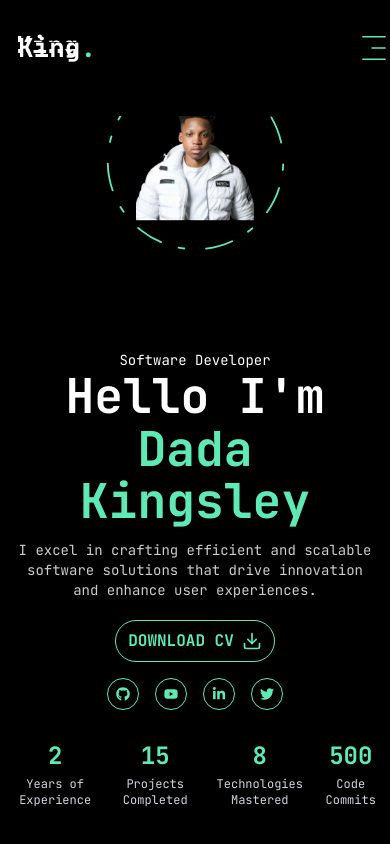
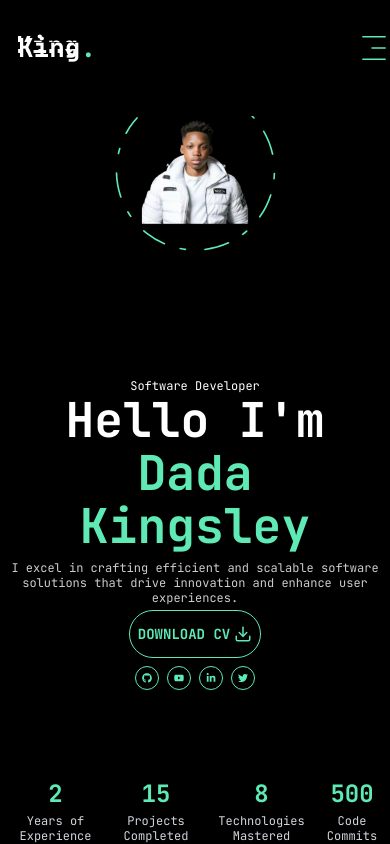
Before and after one commit to King-web-cell-05/demilade-portfolio, a Next.js app: page / in a window 390 px wide. Built offline with nearby package versions, Linux system fonts and the light colour scheme.

Commit message:
Update page.tsx

```diff
--- a/app/page.tsx
+++ b/app/page.tsx
@@ -2,59 +2,59 @@ import { Button } from "@/components/ui/button";
 import { FiDownload } from "react-icons/fi";
 import Socials from "@/components/Social";
 import Photo from "@/components/Photo";
-import Stats from "@/components/Stats"
+import Stats from "@/components/Stats";
+
 const Home = () => {
   return (
     <section className="h-screen relative flex items-center justify-center xl:items-start xl:justify-between xl:pt-8 overflow-hidden">
-      {" "}
       <div className="container mx-auto h-full flex flex-col xl:flex-row items-center xl:items-start justify-center xl:justify-between gap-2 sm:gap-12 xl:gap-15 relative">
-        {" "}
-        {/* Text Section */}{" "}
-        <div className="text-center xl:text-left order-2 xl:order-none relative z-10 px-3 sm:px-0">
-          {" "}
-          <span className="block text-sm sm:text-base">
+        {/* Text Section */}
+        <div className="text-center xl:text-left order-2 xl:order-none relative z-10 px-2 sm:px-0">
+          <span className="block text-xs sm:text-base max-[375px]:text-[7px]">
             Software Developer
-          </span>{" "}
-          <h1 className="h1 mb-3 sm:mb-5 text-2xl sm:text-4xl">
-            {" "}
-            Hello I'm {" "}
-            <span className="text-emerald-300 xl:whitespace-nowrap">Dada Kingsley</span>{" "}
-          </h1>{" "}
-          <p className="max-w-[500px] mb-5 sm:mb-9 text-white/80 text-sm sm:text-base mx-auto xl:mx-0">
-            {" "}
+          </span>
+          <h1 className="h1 mb-2 sm:mb-3 text-xl sm:text-4xl max-[375px]:text-[12px]">
+            Hello I'm{" "}
+            <span className="text-emerald-300 xl:whitespace-nowrap">
+              Dada Kingsley
+            </span>
+          </h1>
+          <p className="max-w-[500px] mb-1 sm:mb-9 text-white/80 text-xs sm:text-base mx-auto xl:mx-0 max-[375px]:text-[8px] leading-tight">
             I excel in crafting efficient and scalable software solutions that
-            drive innovation and enhance user experiences.{" "}
-          </p>{" "}
-          <div className="flex flex-col xl:flex-row items-center gap-4 sm:gap-8 justify-center xl:justify-start">
-            {" "}
+            drive innovation and enhance user experiences.
+          </p>
+          <div className="flex flex-col xl:flex-row items-center gap-2 sm:gap-8 justify-center xl:justify-start">
             <Button
               variant="outline"
-              size="lg"
-              className="uppercase flex items-center gap-2 sm:gap-3 px-3 py-2 sm:px-4 sm:py-3 text-base sm:text-lg"
+              size="sm"
+              className="uppercase flex items-center gap-1 sm:gap-3 px-2 py-1 sm:px-4 sm:py-3 text-sm sm:text-lg
+                max-[375px]:px-[3px] max-[375px]:py-[1px] max-[375px]:text-[8px]"
             >
-              {" "}
-              <span>Download CV</span>{" "}
-              <FiDownload className="text-xl sm:text-2xl" />{" "}
-            </Button>{" "}
-            <div className="mb-4 sm:mb-6 xl:mb-0">
-              {" "}
+              <span>Download CV</span>
+              <FiDownload className="text-lg sm:text-2xl max-[375px]:text-[10px]" />
+            </Button>
+            <div className="mb-2 sm:mb-6 xl:mb-0">
               <Socials
-                containerStyles="flex gap-4 sm:gap-6"
-                iconstyles="w-8 h-8 sm:w-9 sm:h-9 border border-emerald-300 rounded-full flex justify-center items-center text-emerald-300 text-sm sm:text-base hover:bg-emerald-300 hover:text-black hover:transition-all duration-500"
-              />{" "}
-            </div>{" "}
-          </div>{" "}
-        </div>{" "}
-        {/* Photo Section - absolute on mobile */}{" "}
-        <div className="absolute top-0 left-1/2 -translate-x-1/2 order-1 xl:static xl:order-none mb-4 sm:mb-8 xl:mb-0 z-0">
-          {" "}
-          <Photo />{" "}
-        </div>{" "}
-      </div>{" "}
-    <div className="absolute bottom-38 w-full flex flex-col justify-center xl:justify-start px-3 sm:px-0 ">
-        <Stats/>
-    </div>
+                containerStyles="flex gap-2 sm:gap-6 max-[375px]:gap-[2px]"
+                iconstyles="w-6 h-6 sm:w-9 sm:h-9 max-[375px]:w-5 max-[375px]:h-5 border border-emerald-300 rounded-full flex justify-center items-center text-emerald-300 text-[10px] sm:text-base max-[375px]:text-[9px] hover:bg-emerald-300 hover:text-black hover:transition-all duration-500"
+              />
+            </div>
+          </div>
+        </div>
+
+        {/* Photo Section */}
+        <div className="absolute top-0 left-1/2 -translate-x-1/2 order-1 xl:static xl:order-none mb-3 sm:mb-8 xl:mb-0 z-0 scale-90 sm:scale-100 max-[375px]:scale-[0.5] min-[400px]:scale-[1.2] min-[400px]:top-30">
+          <Photo />
+        </div>
+      </div>
+
+      {/* Stats at bottom */}
+     <div className="absolute bottom-29 sm:bottom-28 xl:bottom-40 w-full flex flex-col justify-center xl:justify-start px-2 sm:px-0 sm:mt-10  min-[400px]:bottom-45">
+  <Stats />
+</div>
+
     </section>
   );
 };
+
 export default Home;
--- a/components/Photo.tsx
+++ b/components/Photo.tsx
@@ -14,7 +14,7 @@ const Photo = () => {
         }}
         className="relative flex items-center justify-center
                    mb-8 sm:mb-12
-                   xl:mb-0 xl:translate-x-60 xl:-translate-y-30 -translate-y-20 sm:-translate-y-50"
+                   xl:mb-0 xl:translate-x-65 xl:-translate-y-35 -translate-y-20 sm:-translate-y-50"
       >
         {/* Circle (background) */}
         <motion.svg
--- a/components/Stats.tsx
+++ b/components/Stats.tsx
@@ -13,13 +13,22 @@ const Stats = () => {
     <section>
       <div className="container mx-auto">
         {/* Always horizontal */}
-        <div className="stats flex flex-row gap-4 sm:gap-10 items-center justify-center xl:justify-start">
+        <div className="stats flex flex-row gap-2 sm:gap-10 items-center justify-center xl:justify-start">
           {stats.map((item, index) => (
-            <div key={index} className="flex flex-col items-center text-center">
-              <h3 className="text-2xl sm:text-3xl md:text-4xl xl:text-6xl font-extrabold text-emerald-300">
+            <div
+              key={index}
+              className="flex flex-col items-center text-center"
+            >
+              <h3
+                className="text-2xl sm:text-2xl md:text-4xl xl:text-6xl font-extrabold text-emerald-300
+                max-[375px]:text-[8px]" // much smaller numbers on iPhone SE
+              >
                 <CountUp end={item.num} duration={5} delay={0.5} />
               </h3>
-              <p className="mt-1 text-xs sm:text-sm md:text-base xl:text-lg text-gray-300">
+              <p
+                className="mt-1 text-xs sm:text-sm md:text-base xl:text-lg text-gray-300
+                max-[375px]:text-[6px] leading-tight" // shrink labels more
+              >
                 {item.text}
               </p>
             </div>
```
